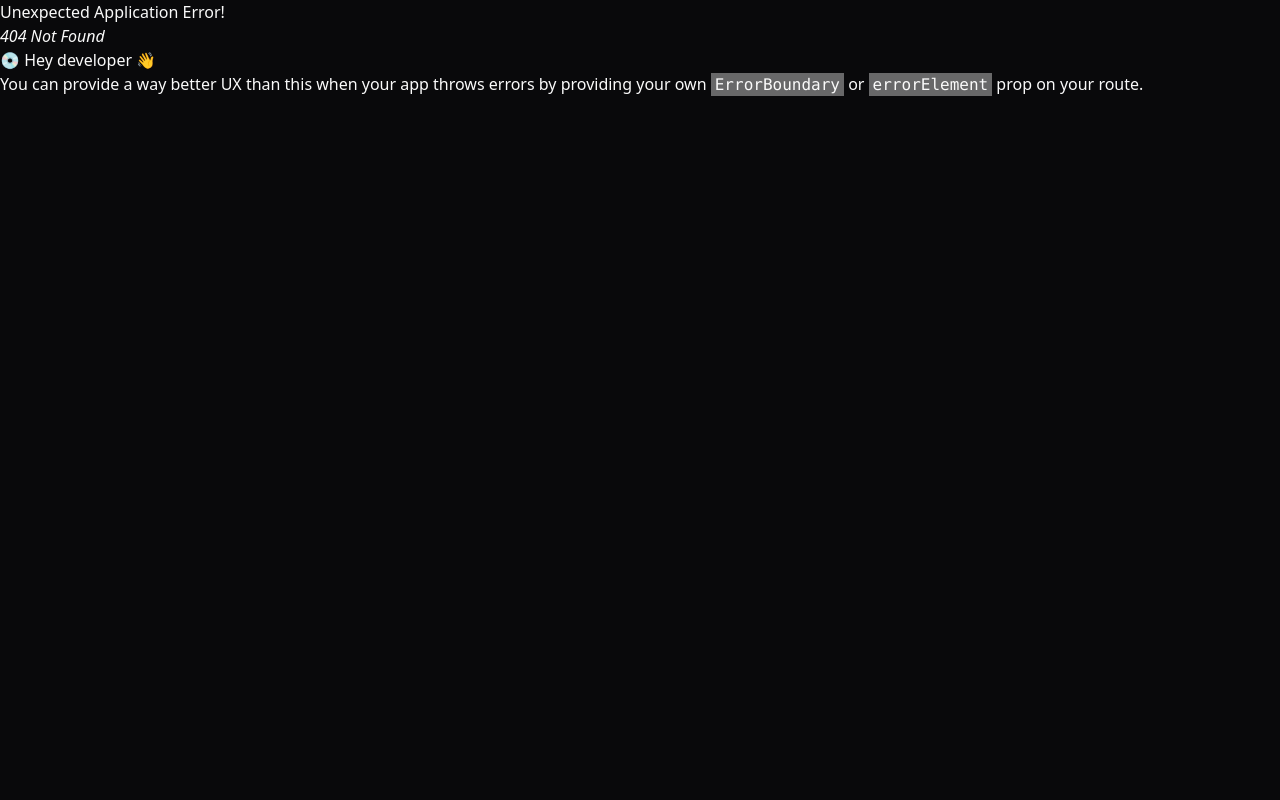
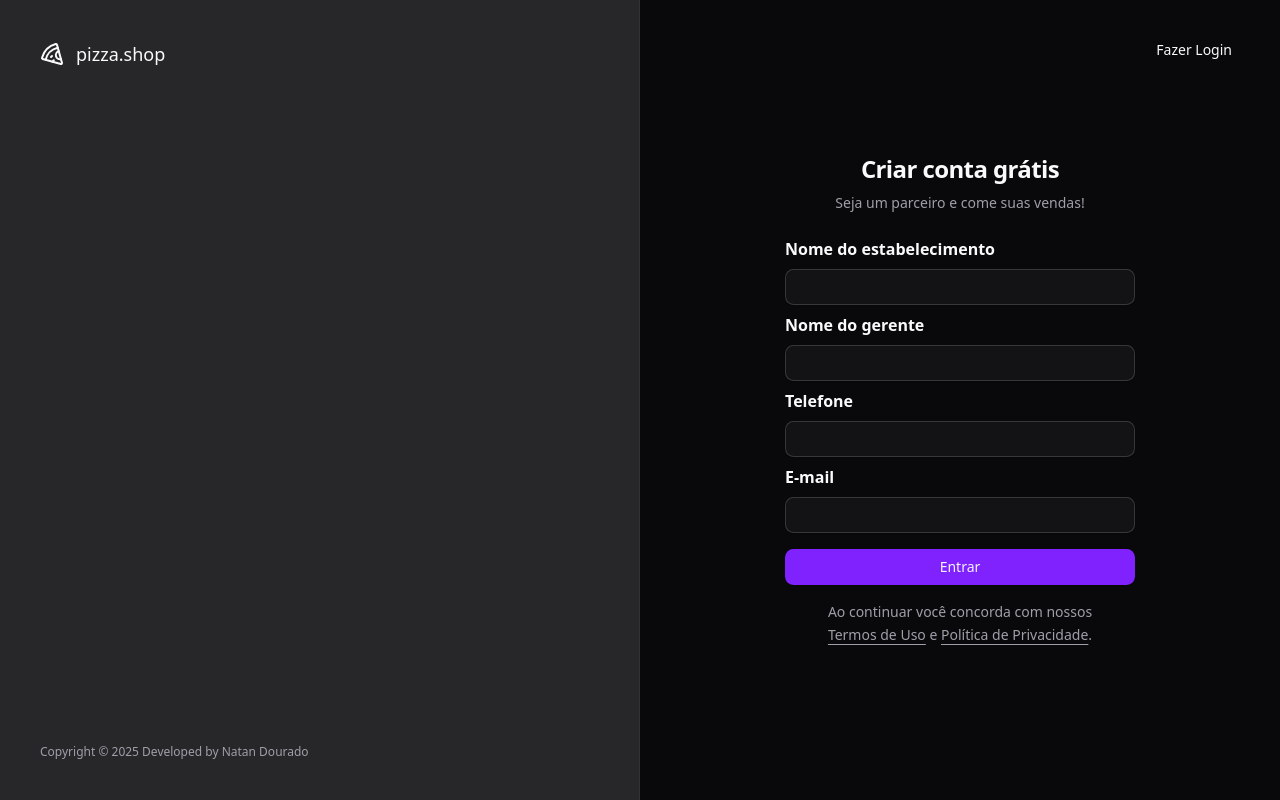
Before and after one commit to natanD1/pizza-shop-manager, a React (Vite) app: page /sign-up in a window 1280 px wide. Before the commit this address had no page. Built offline with nearby package versions, Linux system fonts and the light colour scheme.

Commit message:
feat(auth): adiciona formulário de cadastro de restaurante
Implementação tela de cadastro com campos para nome do estabelecimento, gerente, telefone e e-mail, além de feedback de sucesso e

```diff
--- a/src/pages/_layout/auth.tsx
+++ b/src/pages/_layout/auth.tsx
@@ -17,7 +17,7 @@ export function AuthLayout() {
         </footer>
       </div>
 
-      <div className="flex flex-col items-center justify-center">
+      <div className="relative flex flex-col items-center justify-center">
         <Outlet />
       </div>
     </div>
--- a/src/pages/auth/sign-in.tsx
+++ b/src/pages/auth/sign-in.tsx
@@ -1,5 +1,6 @@
 import { Label } from '@radix-ui/react-label'
 import { useForm } from 'react-hook-form'
+import { Link } from 'react-router'
 import { toast } from 'sonner'
 import { z } from 'zod'
 import { Button } from '@/components/ui/button'
@@ -37,7 +38,11 @@ export function SignIn() {
   }
 
   return (
-    <div className=" p-8">
+    <div className="p-8">
+      <Button asChild className="absolute top-8 right-8" variant={'ghost'}>
+        <Link to={'/sign-up'}>Cadastrar-se</Link>
+      </Button>
+
       <div className="flex w-[350px] flex-col justify-center gap-6">
         <div className="flex flex-col gap-2 text-center">
           <h1 className="font-semibold text-2xl tracking-tight">Acessar painel</h1>
@@ -52,7 +57,7 @@ export function SignIn() {
             <Input id="email" type="email" {...register('email')} />
           </div>
 
-          <Button className="w-full" disabled={isSubmitting} type="submit">
+          <Button className="w-full cursor-pointer" disabled={isSubmitting} type="submit">
             Entrar
           </Button>
         </form>
--- /dev/null
+++ b/src/pages/auth/sign-up.tsx
@@ -0,0 +1,99 @@
+import { Label } from '@radix-ui/react-label'
+import { useForm } from 'react-hook-form'
+import { Link, useNavigate } from 'react-router'
+import { toast } from 'sonner'
+import { z } from 'zod'
+import { Button } from '@/components/ui/button'
+import { Input } from '@/components/ui/input'
+
+const signUpForm = z.object({
+  restaurantName: z.string(),
+  managementName: z.string(),
+  phone: z.number(),
+  email: z.email(),
+})
+
+type SignUpForm = z.infer<typeof signUpForm>
+
+export function SignUp() {
+  const navigate = useNavigate()
+
+  const {
+    register,
+    handleSubmit,
+    formState: { isSubmitting },
+  } = useForm<SignUpForm>()
+
+  async function handleSignUp(data: SignUpForm) {
+    try {
+      // biome-ignore lint/suspicious/noConsole: <teste>
+      console.log(data)
+
+      await new Promise((resolve) => setTimeout(resolve, 2000))
+
+      toast.success('Restaurante cadastrado com sucesso!', {
+        action: {
+          label: 'Login',
+          onClick: () => navigate('/sign-in'),
+        },
+      })
+    } catch {
+      toast.error('Erro ao cadastrar o restaurante')
+    }
+  }
+
+  return (
+    <div className=" p-8">
+      <Button asChild className="absolute top-8 right-8" variant={'ghost'}>
+        <Link to={'/sign-in'}>Fazer Login</Link>
+      </Button>
+
+      <div className="flex w-[350px] flex-col justify-center gap-6">
+        <div className="flex flex-col gap-2 text-center">
+          <h1 className="font-semibold text-2xl tracking-tight">Criar conta grátis</h1>
+          <p className="text-muted-foreground text-sm ">Seja um parceiro e come suas vendas!</p>
+        </div>
+
+        <form className="space-y-4" onSubmit={handleSubmit(handleSignUp)}>
+          <div className="flex flex-col gap-2">
+            <Label className="font-semibold" htmlFor="restaurantName">
+              Nome do estabelecimento
+            </Label>
+            <Input id="restaurantName" type="text" {...register('restaurantName')} />
+
+            <Label className="font-semibold" htmlFor="managementName">
+              Nome do gerente
+            </Label>
+            <Input id="managementName" type="text" {...register('managementName')} />
+
+            <Label className="font-semibold" htmlFor="phone">
+              Telefone
+            </Label>
+            <Input id="phone" type="tel" {...register('phone')} />
+
+            <Label className="font-semibold" htmlFor="email">
+              E-mail
+            </Label>
+            <Input id="email" type="email" {...register('email')} />
+          </div>
+
+          <Button className="w-full" disabled={isSubmitting} type="submit">
+            Entrar
+          </Button>
+
+          <p className="px-6 text-center text-muted-foreground text-sm leading-relaxed">
+            Ao continuar você concorda com nossos{' '}
+            <Link className="underline underline-offset-4" to="/terms">
+              Termos de Uso
+            </Link>{' '}
+            e{' '}
+            <Link className="underline underline-offset-4" to="/privacy">
+              Política de Privacidade
+            </Link>
+            .
+          </p>
+        </form>
+      </div>
+    </div>
+  )
+}
--- a/src/routes.tsx
+++ b/src/routes.tsx
@@ -3,6 +3,7 @@ import { AppLayout } from '@/pages/_layout/app'
 import { AuthLayout } from '@/pages/_layout/auth'
 import { Dashboard } from '@/pages/app/dashboard'
 import { SignIn } from '@/pages/auth/sign-in'
+import { SignUp } from './pages/auth/sign-up'
 
 export const router = createBrowserRouter([
   {
@@ -24,6 +25,10 @@ export const router = createBrowserRouter([
         path: 'sign-in',
         element: <SignIn />,
       },
+      {
+        path: 'sign-up',
+        element: <SignUp />,
+      },
     ],
   },
 ])
```
